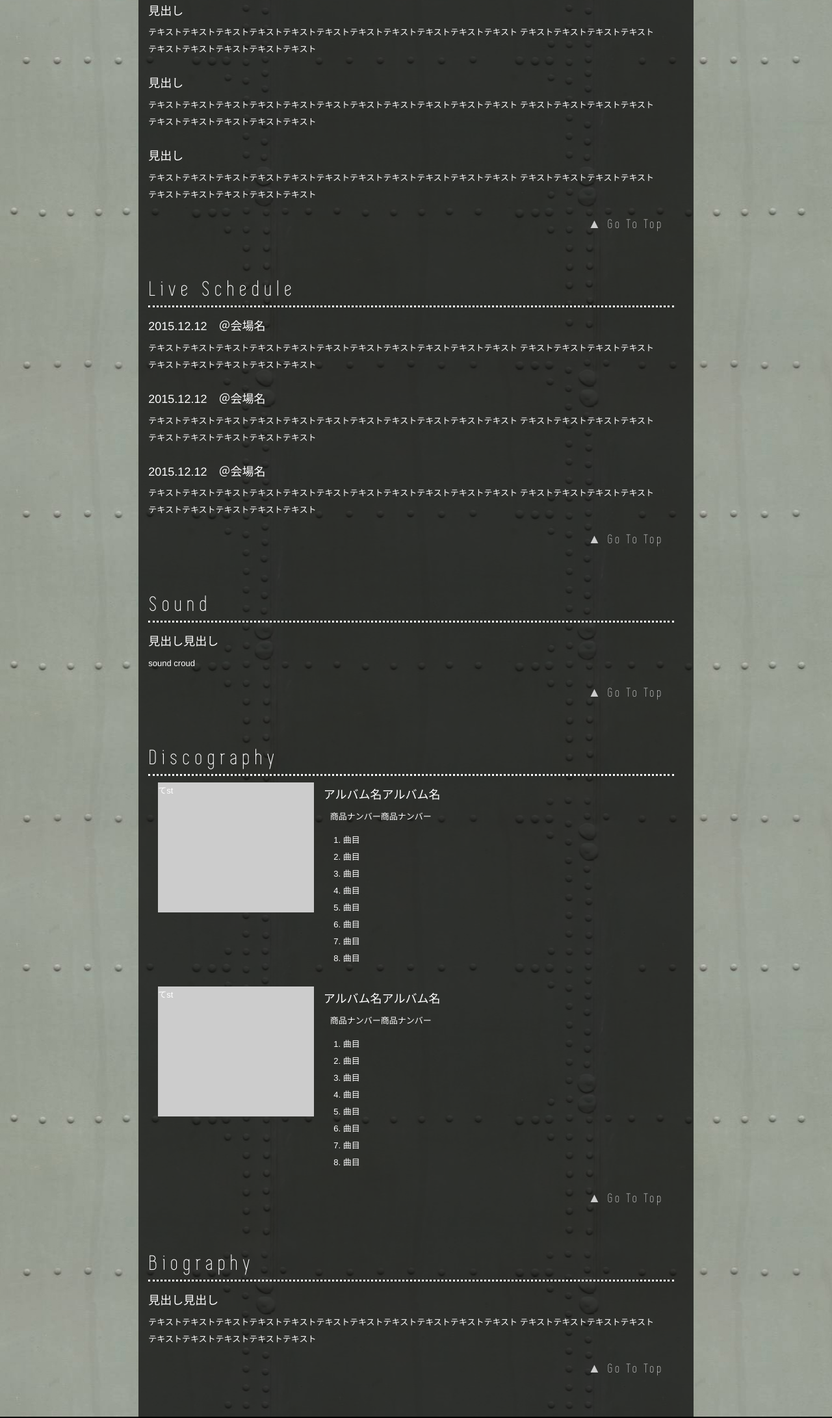
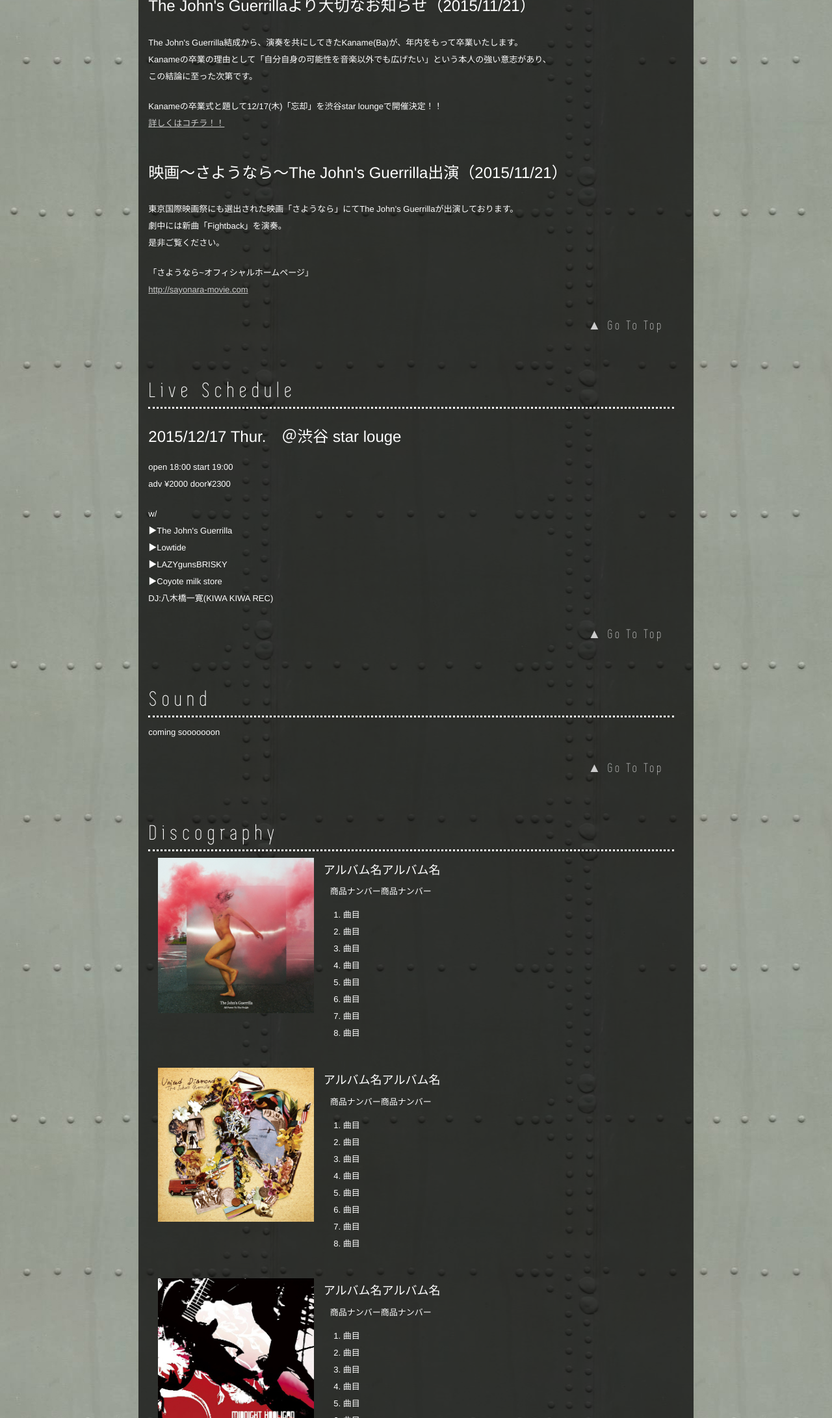
Before and after one commit to zosokh/johnssite, a plain HTML site: page index.html in a window 1280 px wide. Shown: the part 618-2800 px from the top of the page at 65% size. Drawn offline with nearby package versions, Linux system fonts and the light colour scheme.

Commit message:
テキストとロゴ修正

```diff
--- a/css/main.css
+++ b/css/main.css
@@ -221,7 +221,7 @@ background:none!important;
 
 .text_boxt {
 	text-align: left;
-	margin-bottom: 20px;
+	margin-bottom: 30px;
 	margin-left: -15px;
 }
 
@@ -233,3 +233,21 @@ background:none!important;
 	background-color: #CCC;
 	margin-bottom: 20px;
 }
+
+.bio_text {
+	text-align: left;
+	margin-top: 30px;
+	display:block;
+}
+
+.live_text {
+	text-align: left;
+	margin-top: 20px;
+	display:block;
+}
+
+.text_link > a{
+	color: #CCC;
+	font-weight:100;
+	text-decoration: underline;
+}
--- a/index.html
+++ b/index.html
@@ -19,7 +19,7 @@
 				<div id="top" class="row">
 
 					<div class="col-xs-12" style="margin-top:30px;">
-						<img src="img/toplogo.png" class="img-responsive mauto" style="width:100%;">
+						<img src="img/toplogo2.png" class="img-responsive mauto" style="width:100%;">
 					</div>
 
 					<div class="nav_base">
@@ -80,23 +80,29 @@
 								<div class="row">
 
 									<div class="col-xs-12 text_boxt">
-										<h4>見出し</h4>
-										<span style="display:block;">
-											テキストテキストテキストテキストテキストテキストテキストテキストテキストテキストテキスト テキストテキストテキストテキストテキストテキストテキストテキストテキスト
+										<h3>The John's Guerrillaより大切なお知らせ（2015/11/21）</h3>
+										<span style="margin-top:30px; display:block;">The John's Guerrilla結成から、演奏を共にしてきたKaname(Ba)が、年内をもって卒業いたします。</span>
+										<span style="display:block;">Kanameの卒業の理由として「自分自身の可能性を音楽以外でも広げたい」という本人の強い意志があり、</span>
+										<span style="display:block;">この結論に至った次第です。</span>
+										<span style="margin-top:20px; display:block;">Kanameの卒業式と題して12/17(木)「忘却」を渋谷star loungeで開催決定！！</span>
+										<span style="display:block;" class="text_link">
+											<a href="#live">
+												詳しくはコチラ！！
+											</a>
 										</span>
 									</div>
 
 									<div class="col-xs-12 text_boxt">
-										<h4>見出し</h4>
-										<span style="display:block;">
-											テキストテキストテキストテキストテキストテキストテキストテキストテキストテキストテキスト テキストテキストテキストテキストテキストテキストテキストテキストテキスト
-										</span>
-									</div>
+										<h3>映画〜さようなら〜The John's Guerrilla出演（2015/11/21）</h3>
+										<span style="margin-top:30px; display:block;">東京国際映画祭にも選出された映画「さようなら」にてThe John’s Guerrillaが出演しております。</span>
+										<span style="display:block;">劇中には新曲「Fightback」を演奏。</span>
+										<span style="display:block;">是非ご覧ください。</span>
 
-									<div class="col-xs-12 text_boxt">
-										<h4>見出し</h4>
-										<span style="display:block;">
-											テキストテキストテキストテキストテキストテキストテキストテキストテキストテキストテキスト テキストテキストテキストテキストテキストテキストテキストテキストテキスト
+										<span style="display:block; margin-top:20px;">「さようなら~オフィシャルホームページ」</span>
+										<span style="display:block;" class="text_link">
+											<a href="http://sayonara-movie.com" target="blank">
+												http://sayonara-movie.com
+											</a>
 										</span>
 									</div>
 
@@ -123,25 +129,40 @@
 								<div class="row">
 
 									<div class="col-xs-12 text_boxt">
-										<h4>2015.12.12　＠会場名</h4>
-										<span style="display:block;">
-											テキストテキストテキストテキストテキストテキストテキストテキストテキストテキストテキスト テキストテキストテキストテキストテキストテキストテキストテキストテキスト
+										<h3>2015/12/17 Thur.　＠渋谷 star louge</h3>
+										<span class="live_text">
+											open 18:00 start 19:00
+											<br> adv ¥2000 door¥2300
+										</span>
+
+										<span class="live_text">
+											w/
+											<br> ▶︎The John's Guerrilla
+											<br> ▶︎Lowtide
+											<br> ▶︎LAZYgunsBRISKY
+											<br> ▶︎Coyote milk store
+											<br> DJ:八木橋一寛(KIWA KIWA REC)
+											<br>
 										</span>
 									</div>
 
-									<div class="col-xs-12 text_boxt">
-										<h4>2015.12.12　＠会場名</h4>
-										<span style="display:block;">
-											テキストテキストテキストテキストテキストテキストテキストテキストテキストテキストテキスト テキストテキストテキストテキストテキストテキストテキストテキストテキスト
+									<!-- <div class="col-xs-12 text_boxt">
+										<h4>2015/12/17 Thur.　＠渋谷 star louge</h4>
+										<span class="live_text">
+											open 18:00 start 19:00<br>
+											adv ¥2000 door¥2300
 										</span>
-									</div>
 
-									<div class="col-xs-12 text_boxt">
-										<h4>2015.12.12　＠会場名</h4>
-										<span style="display:block;">
-											テキストテキストテキストテキストテキストテキストテキストテキストテキストテキストテキスト テキストテキストテキストテキストテキストテキストテキストテキストテキスト
+										<span class="live_text">
+											w/<br>
+											▶︎The John's Guerrilla<br>
+											▶︎Lowtide<br>
+											▶︎LAZYgunsBRISKY<br>
+											▶︎Coyote milk store<br>
+											DJ:八木橋一寛(KIWA KIWA REC)<br>
 										</span>
-									</div>
+									</div> -->
+
 
 									<div class="col-xs-12" style="text-align:right;">
 										<a href="#top">
@@ -166,9 +187,9 @@
 							<div class="col-xs-12 border_dot" style="padding-top:10px;">
 								<div class="row">
 									<div class="col-xs-12 text_boxt">
-										<h4>見出し見出し</h4>
+										<!-- <h4>見出し見出し</h4> -->
 										<div style="display:block;">
-											sound croud
+											coming sooooooon
 										</div>
 									</div>
 								</div>
@@ -194,10 +215,11 @@
 							</div>
 
 							<div class="col-xs-12 border_dot" style="padding-top:10px;">
+
 								<div class="row" style="display:block;">
 									<div class="col-xs-12 col-sm-6 col-md-4">
 										<div class="album_art">
-											てst
+											<img src="img/album_allpower.jpg" class="img-responsive" style="width:100%;">
 										</div>
 									</div>
 
@@ -224,7 +246,7 @@
 								<div class="row" style="display:block;">
 									<div class="col-xs-12 col-sm-6 col-md-4">
 										<div class="album_art">
-											てst
+											<img src="img/album_united.jpg" class="img-responsive" style="width:100%;">
 										</div>
 									</div>
 
@@ -247,12 +269,66 @@
 										</div>
 									</div>
 								</div>
+
+								<div class="row" style="display:block;">
+									<div class="col-xs-12 col-sm-6 col-md-4">
+										<div class="album_art">
+											<img src="img/album_midnight.jpg" class="img-responsive" style="width:100%;">
+										</div>
+									</div>
+
+									<div class="col-xs-12 col-sm-6 col-md-8 text_boxt">
+										<h4>アルバム名アルバム名</h4>
+										<div style="display:block; padding-left:10px;">
+											<p>商品ナンバー商品ナンバー</p>
+										</div>
+										<div class="display:block;">
+											<ol style="padding-left:30px;">
+												<li>曲目</li>
+												<li>曲目</li>
+												<li>曲目</li>
+												<li>曲目</li>
+												<li>曲目</li>
+												<li>曲目</li>
+												<li>曲目</li>
+												<li>曲目</li>
+											</ol>
+										</div>
+									</div>
+								</div>
+
+								<div class="row" style="display:block;">
+									<div class="col-xs-12 col-sm-6 col-md-4">
+										<div class="album_art">
+											<img src="img/album_seize.jpg" class="img-responsive" style="width:100%;">
+										</div>
+									</div>
+
+									<div class="col-xs-12 col-sm-6 col-md-8 text_boxt">
+										<h4>アルバム名アルバム名</h4>
+										<div style="display:block; padding-left:10px;">
+											<p>商品ナンバー商品ナンバー</p>
+										</div>
+										<div class="display:block;">
+											<ol style="padding-left:30px;">
+												<li>曲目</li>
+												<li>曲目</li>
+												<li>曲目</li>
+												<li>曲目</li>
+												<li>曲目</li>
+												<li>曲目</li>
+												<li>曲目</li>
+												<li>曲目</li>
+											</ol>
+										</div>
+									</div>
 								</div>
 
 								<div class="col-xs-12" style="text-align:right;">
 									<a href="#top">
 										<p class="gototop">▲ Go To Top</p>
 									</a>
+								</div>
 							</div>
 						</div>
 					</div>
@@ -270,10 +346,28 @@
 							<div class="col-xs-12 border_dot" style="padding-top:10px;">
 								<div class="row">
 									<div class="col-xs-12 text_boxt">
-										<h4>見出し見出し</h4>
-										<span style="display:block;">
-											テキストテキストテキストテキストテキストテキストテキストテキストテキストテキストテキスト テキストテキストテキストテキストテキストテキストテキストテキストテキスト
+										<h4>The John's Guerrilla</h4>
+										<span class="bio_text">
+											2004年結成。Matsucop（Synth）Leo（Vo.）Ryoji（G.）Kaname（B.） Yusuke (Dr.) [写真左より]からなるロックバンド。
 										</span>
+										<span class="bio_text">
+											2007年渋谷を中心に活動を開始。ドアーズ、ビートルズ～オアシス、カサビアン等、時代を超えたロックジャイアント達を連想させるガレージ×サイケデリックなサウンドは、圧倒的な存在感を放つ。またサウンドだけでなく、60’s/70’sの多様なカルチャーやアートからインスパイアされ、ファッション界をも巻き込んだそのスタイルは同世代のロックバンドとは完全に一線を画した存在として一部の“ロックうるさ方”から熱烈な支持を受ける。2008年ファーストシングル「SHOOT THE RADIO」リリース。
+										</span>
+										<span class="bio_text">
+											2009年、THE BAWDIES、The Mirraz、a flood of circle、Veni Vidi Viciousらと共に所謂“ジャパニーロックンロールリヴァイヴァルムーブメント”を巻き起こし、同シーンの旗手と目された彼らは、前述のバンドらと共に話題のコンピレーションアルバムに収録されたり、音楽シーンに留まらず多数のメディアに取り上げられたりと注目を浴びる。同年ファーストアルバム「SEIZE THE TIME」、シングル×ライブ盤「MIDNIGHT HOOLIGAN～GET ROUSE　＆　LIVE
+											AT SHINJUKU LOFT」と立て続けにリリース。
+										</span>
+										<span class="bio_text">
+											翌2010年は、プロデューサーに會田茂一を迎えたミニアルバム「UNITED DIAMOND」をリリース。また、バンドを逸れたところでは同年に、ボーカルのLeoが中心となり、下北沢にリハーサルスタジオ「STUDIO FAMILIA」を設立。STUDIO　FAMILIAはLeoとTHEラブ人間のツネ・モリサワが中心となって運営。ここにはカメラマン、映像作家、役者、等々クリエイターが集っている。これをLeoは、「L.Aのヒップホップアーティスト集団“オッド・フューチャー（Odd Future Wolf
+											Gang Kill Them All）”のようなイメージ。STUDIO FAMILIAから色んなことを放っていきたい」と語る。この所謂“ストリートミュージック発信基地”「STUDIO FAMILIA」もまた、その在り方がSPACE SHOWER TV、GBEV等多数のメディアに取り上げられる。
+										</span>
+										<span class="bio_text">
+											2012年「ALL POWER TO THE PEOPLE」リリース。ガレージ×サイケデリックなサウンドに、強烈なまでのストリート感が加わり、「閉ざした世界」から、一気に「開かれた世界」へと変貌を遂げた。
+										</span>
+										<span class="bio_text">
+											2014年、新ドラマーとしてYusuke Yoshidaを迎え入れ、更なるNEXT LEVELを目指すべく、怒濤の勢いで楽曲製作中。
+										</span>
+
 									</div>
 								</div>
 							</div>
@@ -322,26 +416,30 @@
 
 		var nav = $('.nav_base');
 		//表示位置
-		 var navTop = nav.offset().top+200;
+		var navTop = nav.offset().top + 200;
 		//ナビゲーションの高さ（シャドウの分だけ足してます）
-		 var navHeight = nav.height()+150;
+		var navHeight = nav.height() + 150;
 		var showFlag = false;
-		 nav.css('top', -navHeight+'px');
+		nav.css('top', -navHeight + 'px');
 		//ナビゲーションの位置まできたら表示
-		 $(window).scroll(function () {
+		$(window).scroll(function() {
 			var winTop = $(this).scrollTop();
 			if (winTop >= navTop) {
 				if (showFlag == false) {
 					showFlag = true;
 					nav
 						.addClass('fixed row')
-						 .stop().animate({'top' : '-30px'}, 200);
+						.stop().animate({
+							'top': '-30px'
+						}, 200);
 					$('.nav_col').addClass('col-md-10 col-md-offset-1 col-lg-8 col-lg-offset-2');
 				}
 			} else if (winTop <= navTop) {
 				if (showFlag) {
 					showFlag = false;
-					 nav.stop().animate({'top' : -navHeight+'px'}, 100, function(){
+					nav.stop().animate({
+						'top': -navHeight + 'px'
+					}, 100, function() {
 						nav.removeClass('fixed row');
 						$('.nav_col').removeClass('col-md-10 col-md-offset-1 col-lg-8 col-lg-offset-2');
 					});
```
Also changed, not shown: img/TJG　A写.jpeg (added), img/album_allpower.jpg (added), img/album_midnight.jpg (added), img/album_seize.jpg (added), img/album_united.jpg (added), img/toplogo2.png (added), img/toplogo3.png (added). Lines whose indentation alone changed are shown as unchanged.
